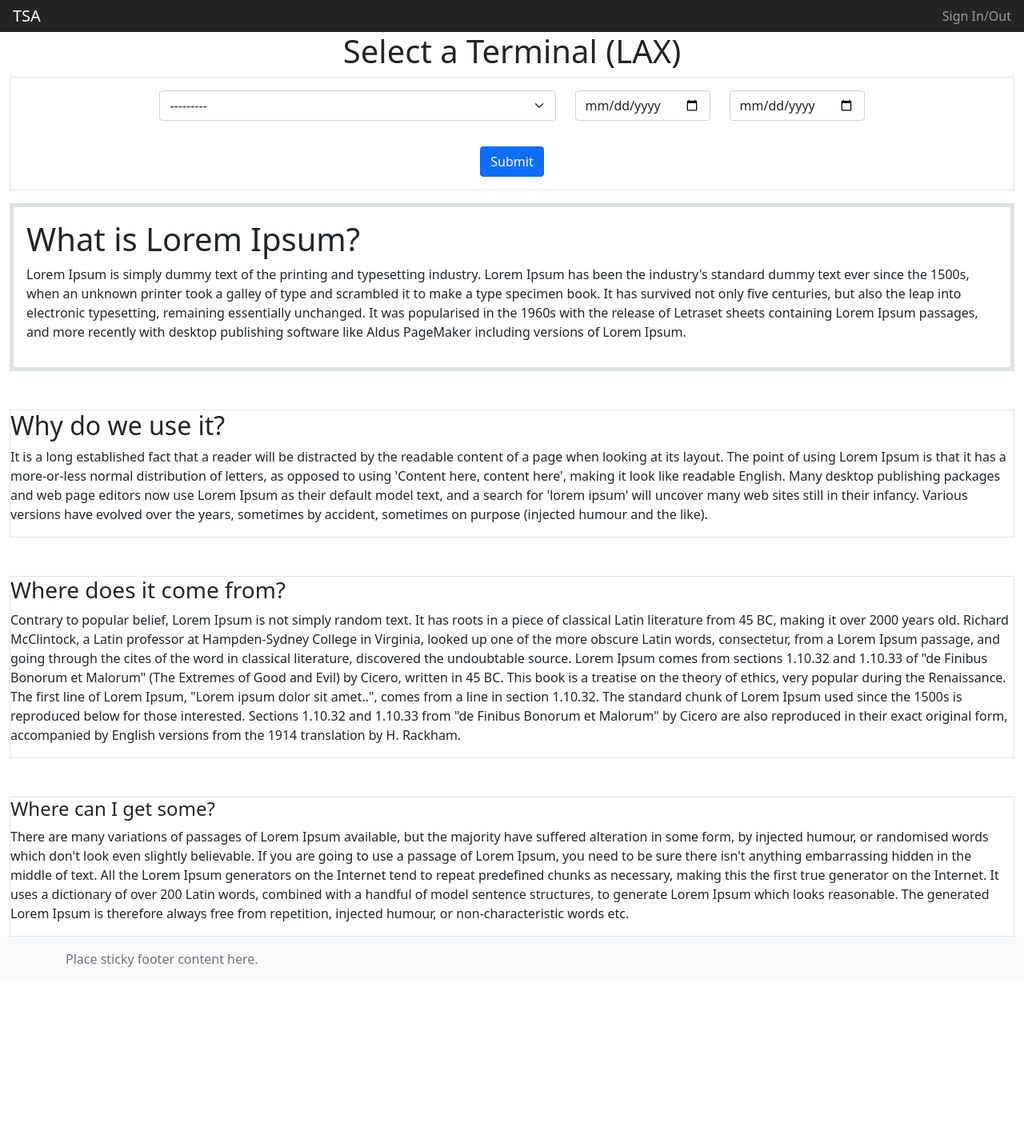
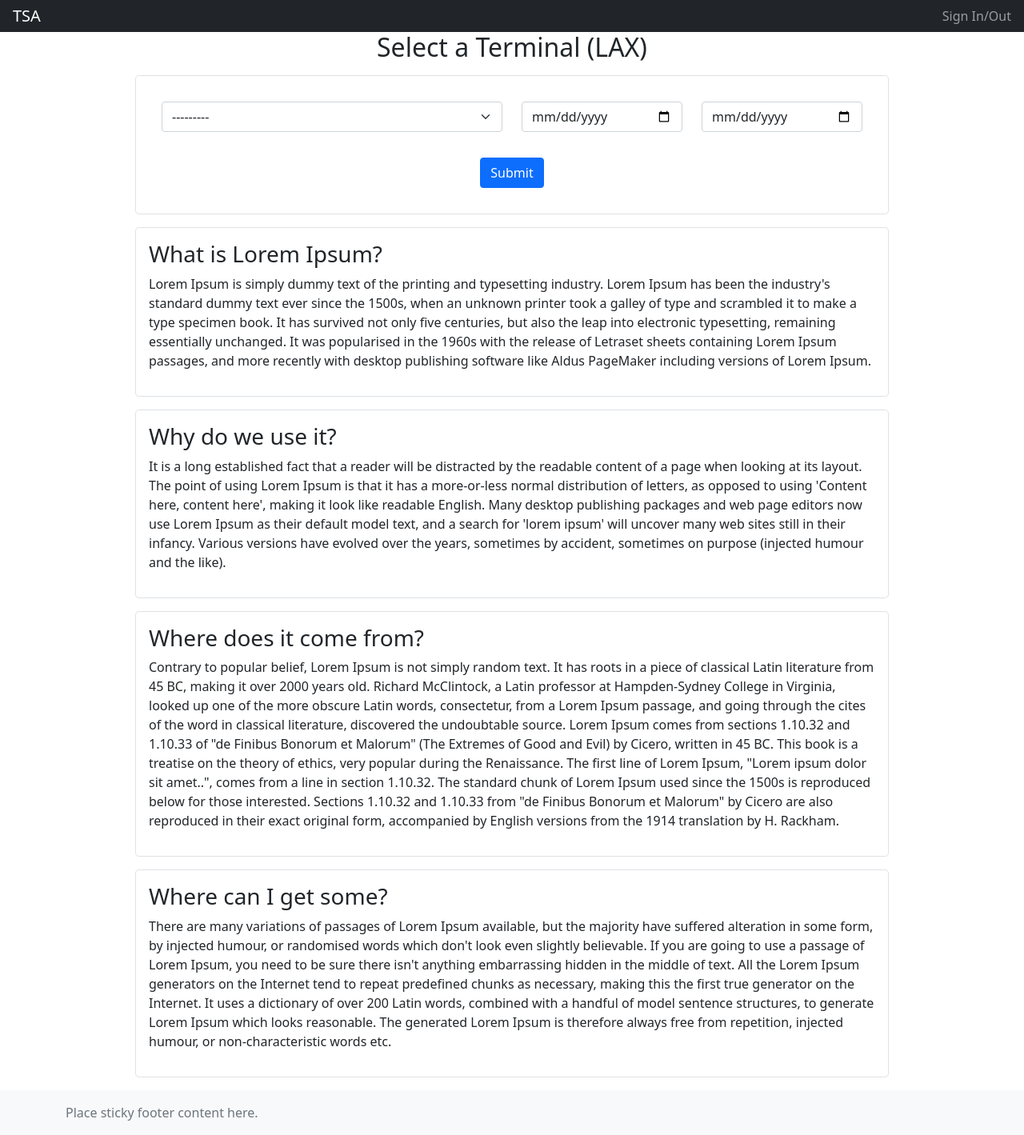
Before and after one commit to samyi470/CheckPoint2, a Django app: page / in a window 1280 px wide. Shown: the whole page at 80% size. Before the commit the page ends 1209 px from the top, so only its background shows below. Run offline with Django 3.2, Linux system fonts and the light colour scheme; some libraries are stand-ins or nearby versions.

Commit message:
tweaked homepage/form styling

```diff
--- a/checkPoint2/templates/checkPointMng/home.html
+++ b/checkPoint2/templates/checkPointMng/home.html
@@ -3,38 +3,37 @@
 {% load static %}
 
 {% block title %}
-    Welcome
+Welcome
 {% endblock title %}
 
 {% block content %}
 
-<h1 align ="center">Select a Terminal (LAX)</h1>
-<div class="box border">
-    <form action="" enctype="multipart/form-data" method="post" novalidate>
-        <table>
-            {% crispy form %}
-        </table>
-        {% csrf_token %}
-    </form>
+<h2 align="center">Select a Terminal (LAX)</h2>
+<div class="border rounded-3 mt-3 p-3 col-lg-9 mx-auto">
+    {% crispy form %}
+    {% csrf_token %}
 </div>
+
 {% if submitted %}
+<div class="text-center">
     <p>
-        terminal: {{ terminal }},
-        start: {{ start}},
-        startYear: {{ startYear }},
-        startMonth: {{ startMonth }},
-        startDay: {{ startDay }},
-        end: {{ end }},
-        endYear: {{ endYear }},
-        endMonth: {{ endMonth }},
-        endDay: {{ endDay }},
+        terminal: {{ terminal }} <br>
+        start: {{ start}} /
+        startYear: {{ startYear }} /
+        startMonth: {{ startMonth }} /
+        startDay: {{ startDay }} <br>
+        end: {{ end }} /
+        endYear: {{ endYear }} /
+        endMonth: {{ endMonth }} /
+        endDay: {{ endDay }}
     </p>
+</div>
 {% endif %}
 
-<div class="border border-5 mt-3 p-3">
-    <h1>
+<div class="border rounded-3 mt-3 p-3 col-lg-9 mx-auto">
+    <h3>
         What is Lorem Ipsum?
-    </h1>
+    </h3>
     <p>
         Lorem Ipsum is simply dummy text of the printing and typesetting industry. Lorem Ipsum has been
         the
@@ -49,10 +48,10 @@
         publishing software like Aldus PageMaker including versions of Lorem Ipsum.
     </p>
 </div>
-<div class="box border mt-5 p5">
-    <h2>
+<div class="border rounded-3 mt-3 p-3 col-lg-9 mx-auto">
+    <h3>
         Why do we use it?
-    </h2>
+    </h3>
     <p>
         It is a long established fact that a reader will be distracted by the readable content of a page
         when looking at its layout. The point of using Lorem Ipsum is that it has a more-or-less normal
@@ -65,7 +64,7 @@
         (injected humour and the like).
     </p>
 </div>
-<div class="box border mt-5 p5">
+<div class="border rounded-3 mt-3 p-3 col-lg-9 mx-auto">
     <h3>
         Where does it come from?
     </h3>
@@ -90,10 +89,10 @@
         Rackham.
     </p>
 </div>
-<div class="box border mt-5 p5">
-    <h4>
+<div class="border rounded-3 mt-3 mb-3 p-3 col-lg-9 mx-auto">
+    <h3>
         Where can I get some?
-    </h4>
+    </h3>
     <p>
         There are many variations of passages of Lorem Ipsum available, but the majority have suffered
         alteration in some form, by injected humour, or randomised words which don't look even slightly
--- a/checkPointMng/forms.py
+++ b/checkPointMng/forms.py
@@ -14,15 +14,15 @@ class SearchForm(ModelForm):
         Div(
             Div(
                 'terminal',
-                css_class='col-5'
+                css_class='col-xs-12 col-md-6'
             ),
             Div(
                 'start',
-                css_class='col-auto'
+                css_class='col-sm-6 col-md-3'
             ),
             Div(
                 'end',
-                css_class='col-auto'
+                css_class='col-sm-6 col-md-3'
             ),
             css_class='row p-3 d-flex justify-content-center'
         ),
```
